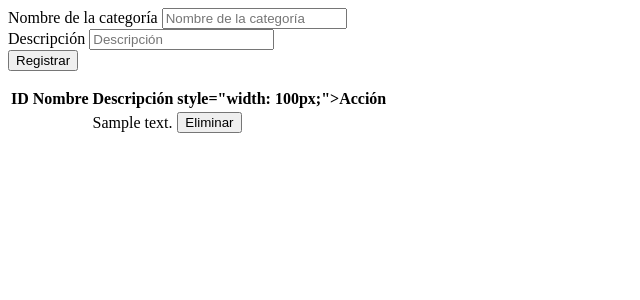
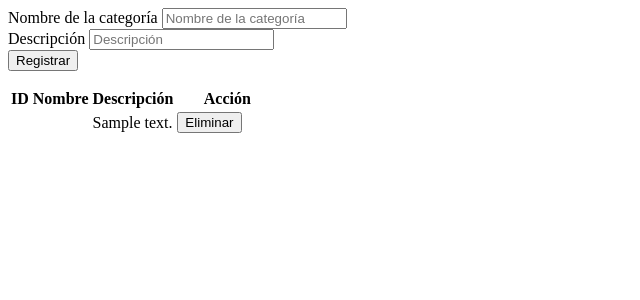
Before and after one commit to Tania2809/Practica1AS, a Flask app: page /categorias in a window 1280 px wide. Shown: the top 300 px of the page, without its empty margins (0-640 px from the left). Run offline with Flask 3, Linux system fonts and the light colour scheme; tables that the repository leaves empty or names only in its code hold one stand-in row (values such as "Sample post").

Commit message:
Fix HTML syntax for action column header in categorias table

```diff
--- a/templates/categorias.html
+++ b/templates/categorias.html
@@ -24,7 +24,7 @@
                     <th>ID</th>
                     <th>Nombre</th>
                     <th>Descripción</th>
-                    <th> style="width: 100px;">Acción</th>
+                    <th style="width: 100px;">Acción</th>
                 </tr>
             </thead>
             <tbody>
```
